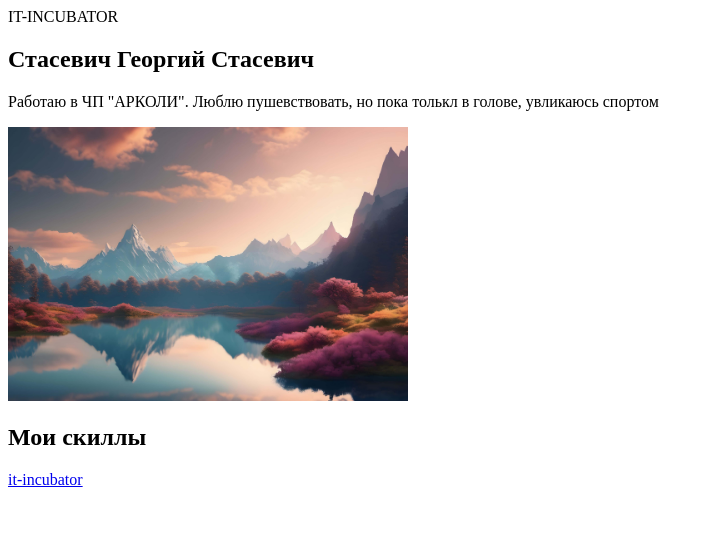
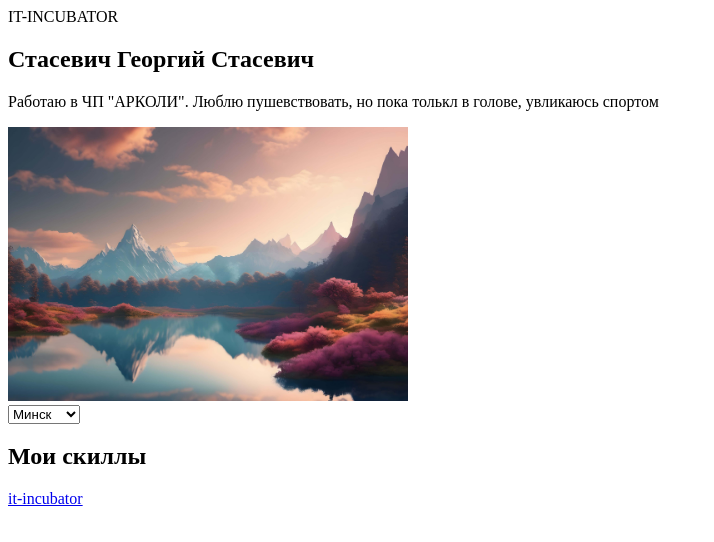
Before and after one commit to George-Stas/1-hw-with-auto-test-html-css-main, a plain HTML site: page index.html in a window 1280 px wide. Shown: the whole page, without its empty margins (0-714 px from the left). Drawn offline with Linux system fonts and the light colour scheme.

Commit message:
complete task-2

```diff
--- a/index.html
+++ b/index.html
@@ -27,6 +27,13 @@
 
     <section data-cy="hw1-section-about-pre">
         <!-- 2) В этом разделе создай выпадающий список с разными городами (не меньше 3-х). Свой город сделай вторым в этом списке. С помощью специального атрибута, сделай так, чтобы твой город всегда был выбранным по умолчанию  -->
+         <form>
+            <select>
+                <option>Жодино</option>
+                <option selected>Минск</option>
+                <option>Гродно</option>
+            </select>
+         </form>
         <div data-cy="hw1-unordered-list-box-pre">
             <!-- 3) В этом разделе создай 2 дочерних элемента: -->
 
```
